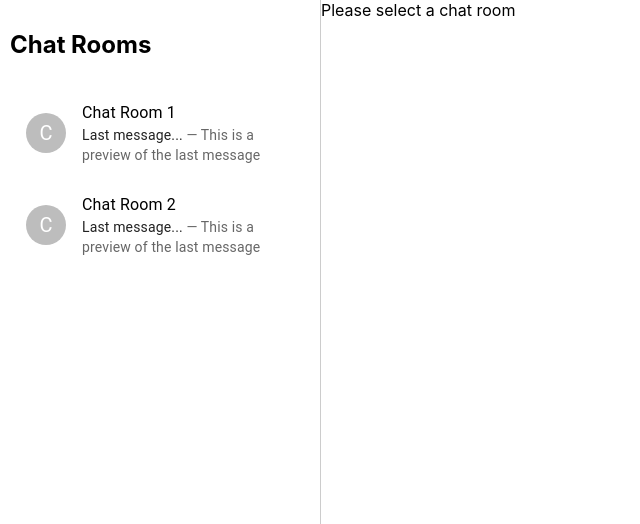
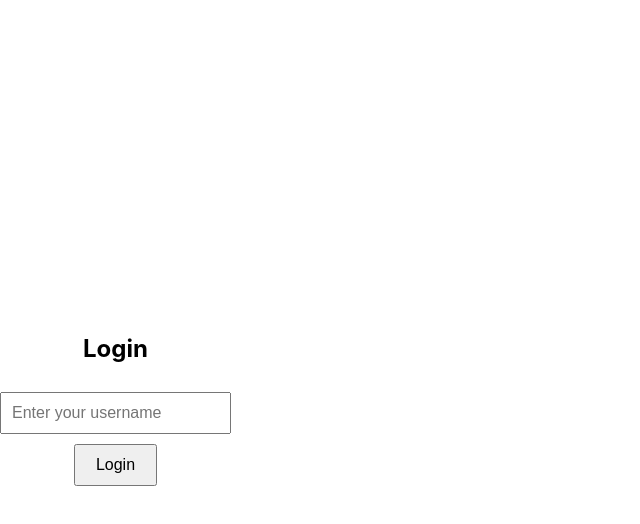
Before and after one commit to charlezzhong/ChatRoom-frontend, a React (Create React App) app in the folder chat_front/: page /login in a window 1280 px wide. Shown: the top 524 px of the page, without its empty margins (0-640 px from the left). Built offline with nearby package versions, Linux system fonts and the light colour scheme; no server answers.

Commit message:
setup a login page

```diff
--- a/chat_front/package.json
+++ b/chat_front/package.json
@@ -12,6 +12,7 @@
     "axios": "^1.7.2",
     "react": "^18.3.1",
     "react-dom": "^18.3.1",
+    "react-router-dom": "^6.24.0",
     "react-scripts": "^5.0.1",
     "socket.io": "^4.7.5",
     "socket.io-client": "^4.7.5",
--- a/chat_front/src/App.js
+++ b/chat_front/src/App.js
@@ -1,8 +1,10 @@
 // src/App.js
 import React, { useState } from 'react';
+import { BrowserRouter as Router, Route, Routes, Navigate } from 'react-router-dom';
 import ChatRoomsList from './components/ChatRoomsList';
 import ChatRoom from './components/ChatRoom';
-import './App.css'; // Make sure to create styles for your components
+import Login from './components/Login';
+import './App.css';
 
 const App = () => {
     const [chatRooms] = useState([
@@ -10,9 +12,22 @@ const App = () => {
         { id: 'room2', name: 'Chat Room 2' },
     ]);
     const [selectedRoom, setSelectedRoom] = useState(null);
+    const [username, setUsername] = useState(null);
+
+    const handleLogin = (username) => {
+        setUsername(username);
+    };
 
     return (
+        <Router>
             <div className="app">
+                {!username ? (
+                    <Routes>
+                        <Route path="/login" element={<Login onLogin={handleLogin} />} />
+                        <Route path="*" element={<Navigate to="/login" />} />
+                    </Routes>
+                ) : (
+                    <>
                         <div className="sidebar">
                             <ChatRoomsList chatRooms={chatRooms} onSelectRoom={setSelectedRoom} />
                         </div>
@@ -23,7 +38,10 @@ const App = () => {
                                 <div>Please select a chat room</div>
                             )}
                         </div>
+                    </>
+                )}
             </div>
+        </Router>
     );
 };
 
--- /dev/null
+++ b/chat_front/src/components/Login.css
@@ -0,0 +1,25 @@
+/* src/components/Login.css */
+.login-container {
+    display: flex;
+    flex-direction: column;
+    align-items: center;
+    justify-content: center;
+    height: 100vh;
+}
+
+.login-container input {
+    margin: 10px 0;
+    padding: 10px;
+    font-size: 16px;
+}
+
+.login-container button {
+    padding: 10px 20px;
+    font-size: 16px;
+    cursor: pointer;
+}
+
+.login-container .error {
+    color: red;
+    margin-top: 10px;
+}
--- /dev/null
+++ b/chat_front/src/components/Login.js
@@ -0,0 +1,42 @@
+// src/components/Login.js
+import React, { useState } from 'react';
+import axios from 'axios'; // Assuming you're using axios for HTTP requests
+import './Login.css'; // Make sure to create styles for your components
+
+const Login = ({ onLogin }) => {
+    const [username, setUsername] = useState('');
+    const [error, setError] = useState(null);
+
+    const handleLogin = async () => {
+        try {
+            const response = await axios.post('http://localhost:3000/api/v1/users', { name: username });
+            console.log(response);
+            if (response.data.status === 'success') {
+                console.log("start to set the login name");
+                onLogin(username);
+            } else {
+                console.log("fail to set the login name");
+                setError(response.data.message);
+            }
+        } catch (error) {
+            console.log("what is going on");
+            setError('An error occurred. Please try again.');
+        }
+    };
+
+    return (
+        <div className="login-container">
+            <h2>Login</h2>
+            <input
+                type="text"
+                placeholder="Enter your username"
+                value={username}
+                onChange={(e) => setUsername(e.target.value)}
+            />
+            <button onClick={handleLogin}>Login</button>
+            {error && <div className="error">{error}</div>}
+        </div>
+    );
+};
+
+export default Login;
```
Also changed, not shown: 1 other file (tests, documents, lock files or other folders). Lines whose indentation alone changed are shown as unchanged.
